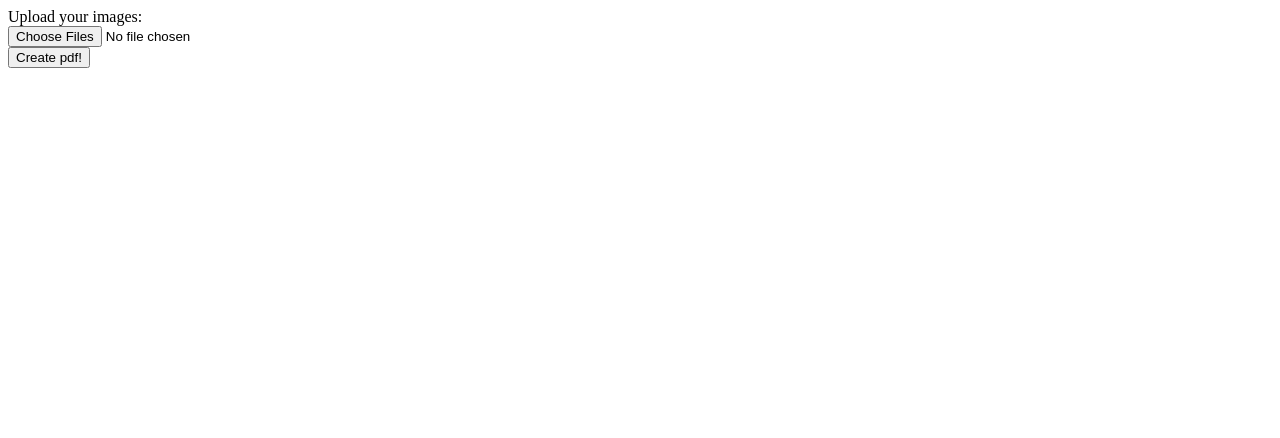
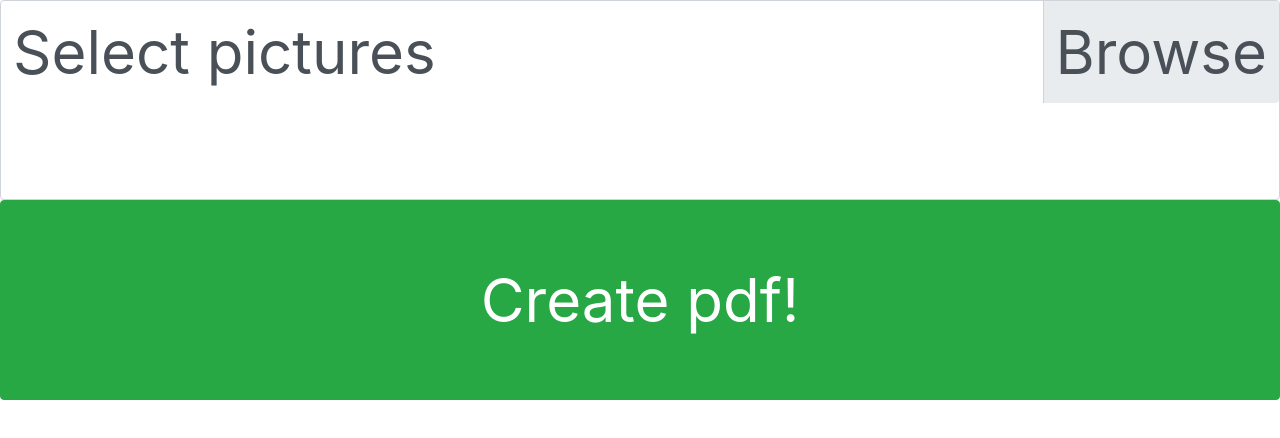
Before and after one commit to Cyclic3/pic2pdf, a plain HTML site: page index.html in a window 1280 px wide. Drawn offline with nearby package versions, Linux system fonts and the light colour scheme.

Commit message:
Made it more friendly

```diff
--- a/index.html
+++ b/index.html
@@ -1,6 +1,12 @@
 <html>
   <head>
+    <!-- This is a well-known js library: https://github.com/MrRio/jsPDF -->
     <script src="https://cdnjs.cloudflare.com/ajax/libs/jspdf/2.1.1/jspdf.umd.min.js"></script>
+    <!-- These are for bootstrap, a well known css library -->
+    <link rel="stylesheet" href="https://stackpath.bootstrapcdn.com/bootstrap/4.4.1/css/bootstrap.min.css" integrity="sha384-Vkoo8x4CGsO3+Hhxv8T/Q5PaXtkKtu6ug5TOeNV6gBiFeWPGFN9MuhOf23Q9Ifjh" crossorigin="anonymous">
+    <script src="https://code.jquery.com/jquery-3.4.1.slim.min.js" integrity="sha384-J6qa4849blE2+poT4WnyKhv5vZF5SrPo0iEjwBvKU7imGFAV0wwj1yYfoRSJoZ+n" crossorigin="anonymous"></script>
+    <script src="https://cdn.jsdelivr.net/npm/popper.js@1.16.0/dist/umd/popper.min.js" integrity="sha384-Q6E9RHvbIyZFJoft+2mJbHaEWldlvI9IOYy5n3zV9zzTtmI3UksdQRVvoxMfooAo" crossorigin="anonymous"></script>
+    <script src="https://stackpath.bootstrapcdn.com/bootstrap/4.4.1/js/bootstrap.min.js" integrity="sha384-wfSDF2E50Y2D1uUdj0O3uMBJnjuUD4Ih7YwaYd1iqfktj0Uod8GCExl3Og8ifwB6" crossorigin="anonymous"></script>
     <script>
       // source: https://stackoverflow.com/a/34495914
       function readAsDataURL(file) {
@@ -17,47 +23,67 @@
       var margin = 10;
 
       async function create_pdf() {
+        // Get the list of files
         const files = document.getElementById('files').files;
 
+        // Create the javascript object
         var doc = new jspdf.jsPDF();
+        // Precompute our boundary
         const max_x = doc.internal.pageSize.getWidth() - 2*margin;
         const max_y = doc.internal.pageSize.getHeight() - 2*margin;
 
         var is_begin = true;
 
         for (const image of files) {
+          // Load the image
           image_url = await readAsDataURL(image);
           const image_props = doc.getImageProperties(image_url);
 
+          // This is how much we would have to scale the image in each direction
+          // to fill the page in that dimension
           const scale_x = max_x / image_props.width;
           const scale_y = max_y / image_props.height;
 
+          // 0 means to scale evenly
           var new_x = 0;
           var new_y = 0;
 
+          // Work out which dimension is constrained more, and use that
           if (scale_x < scale_y)
             new_x = max_x;
           else
             new_y = max_y;
+
+          // We start off with a single page, so this stops us having a blank one at the start
           if (!is_begin)
             doc.addPage();
           else
             is_begin = false;
+
+          // Finally, add the image to the pdf
           doc.addImage(image_url, margin, margin, new_x, new_y);
         }
+
+        // A bloburl is the fastest way of outputting this
         url = doc.output("bloburl", "JPEG");
-        console.log("done");
+        // Present the pdf to the user
         window.location = url;
       }
     </script>
+    <style>
+      label, input {
+        font-size: 60px !important;
+      }
+    </style>
   </head>
   <body>
     <form>
-      Upload your images:
+      <div class="custom-file" style="height:25%">
+        <label class="custom-file-label btn-primary" for="files" style="height:100%">Select pictures</span>
+        <input type="file" class="custom-file-input" name="files" multiple="multiple" id="files">
+      </div>
       <br>
-      <input type="file" name="files" multiple="multiple" id="files"></input>
-      <br>
-      <input type="button" value="Create pdf!" onclick="create_pdf();"></input>
+      <input class="btn btn-success" type="button" value="Create pdf!" onclick="create_pdf();" style="width:100%; height:25%">
     </form>
   </body>
 </html>
```
